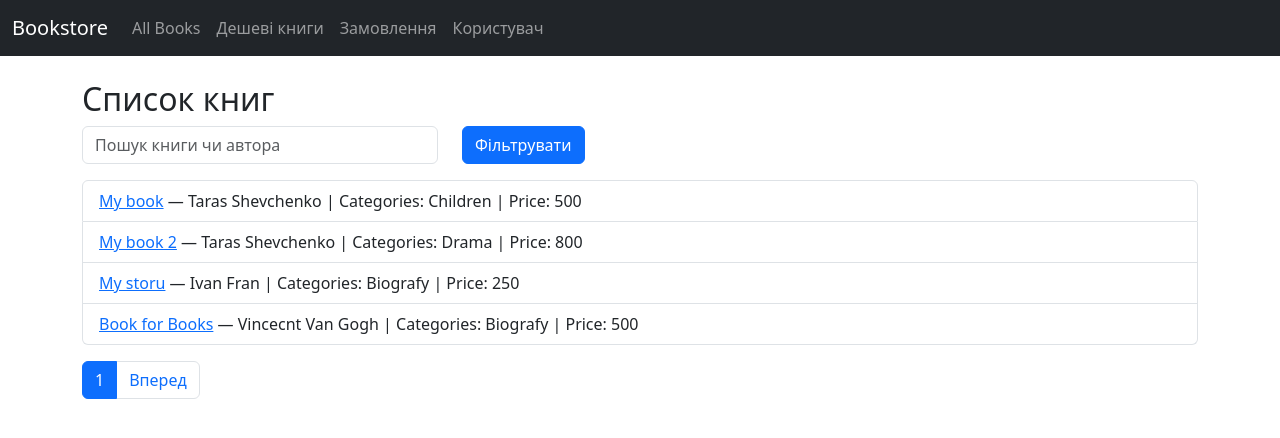
After one commit to MatyVic/HillelDjangoHW, a Django app: page /shop/ in a window 1280 px wide. The commit adds this page. Shown: the top 438 px of the page. Run offline with Django 5.2, Linux system fonts and the light colour scheme; data comes from the database, SQL or seed files in the repository; both versions use the stored data as it was after the commit.

Commit message:
Виконання ДЗ до уроку 14

```diff
--- a/bookstoreHW/urls.py
+++ b/bookstoreHW/urls.py
@@ -23,7 +23,6 @@ handler404 = 'bookstoreHW.views.error_404'
 handler403= 'bookstoreHW.views.error_403'
 
 urlpatterns = [
-    path("", include("shop.urls")),
     path('admin/', admin.site.urls),
     path("shop/", include("shop.urls")),
     path('order/', include("order.urls")),
--- a/order/urls.py
+++ b/order/urls.py
@@ -2,6 +2,8 @@ from django.urls import path
 
 from order.views import NewOrderView
 
+app_name = "order"
+
 urlpatterns = [
     path("new_order/", NewOrderView.as_view(), name="new_order"),
 ]
--- a/order/views.py
+++ b/order/views.py
@@ -1,3 +1,4 @@
+from django.contrib.auth.mixins import LoginRequiredMixin
 from django.http import HttpResponseRedirect
 from django.shortcuts import render
 from django.views import View
@@ -7,7 +8,7 @@ from order.form import NewOrderForm
 
 # Create your views here.
 
-class NewOrderView(View):
+class NewOrderView(LoginRequiredMixin, View):
 
     def get(self, request):
         order_form = NewOrderForm()
--- a/shop/urls.py
+++ b/shop/urls.py
@@ -1,14 +1,15 @@
 from django.urls import path
 from . import views
-from .views import AllBooksView, SpecificBookView, CreateFeedBackView, FeedBackUpdateView, DeleteFeedBackView
+from .views import AllBooksView, SpecificBookView, CreateFeedBackView, FeedBackUpdateView, DeleteFeedBackView,AllCheapBooksView
 
+app_name = "shop"
 urlpatterns = [
-    path("cheap-books/", views.get_cheap_books, name="cheap_books"),
+    path("cheap-books/", AllCheapBooksView.as_view(), name="cheap_books"),
     path("search-books/", views.search_books, name="search_books"),
     path("avg-price/", views.get_avg_price_per_category, name="avg_price"),
     path("books-by-year/", views.get_books_by_year, name="books_by_year"),
     path("count-books/", views.count_books_by_price, name="count_books"),
-    path("book/", AllBooksView.as_view(), name="book"),
+    path("", AllBooksView.as_view(), name="all_books"),
     path("book/<int:book_id>", SpecificBookView.as_view(), name="book"),
     path("book/<int:book_id>/feedback/", CreateFeedBackView.as_view(), name="new_feedback"),
     path("book/<int:book_id>/feedback/<int:pk>/", FeedBackUpdateView.as_view(), name="update_feedback"),
--- a/shop/views.py
+++ b/shop/views.py
@@ -15,16 +15,25 @@ class AllBooksView(ListView):
     model = Book
     template_name = "books.html"
     context_object_name = "books"
+    paginate_by = 4
 
     def get_absolute_url(self):
         return reverse('book', kwargs={'pk': self.kwargs["book_id"]})
 
     def get_queryset(self):
-        return Book.objects.prefetch_related("author", "category").all()
+        query = self.request.GET.get("q")
+        qs = Book.objects.prefetch_related("author", "category").all()
+        if query:
+            qs = qs.filter(Q(title__icontains=query) | Q(author__last_name__icontains=query))
+        return qs
 
-def get_cheap_books(request):
-    cheap_books = Book.objects.filter(price__lt=5)
-    return render(request, "my_template.html", {"books": cheap_books})
+class AllCheapBooksView(ListView):
+    model = Book
+    template_name = "books.html"
+    context_object_name = "books"
+
+    def get_queryset(self):
+        return Book.objects.filter(price__lt=500)
 
 class SpecificBookView(DetailView):
     model = Book
--- /dev/null
+++ b/templates/base.html
@@ -0,0 +1,26 @@
+<!DOCTYPE html>
+<html lang="en">
+<head>
+    <meta charset="UTF-8">
+    <title>{% block title %}Book Store{% endblock %}</title>
+    <link rel="stylesheet" href="https://cdn.jsdelivr.net/npm/bootstrap@5.3.0/dist/css/bootstrap.min.css">
+</head>
+<body>
+    <nav class="navbar navbar-expand-lg navbar-dark bg-dark">
+        <div class="container-fluid">
+            <a class="navbar-brand" href="{% url 'shop:all_books' %}">Bookstore</a>
+            <div class="collapse navbar-collapse">
+                <ul class="navbar-nav me-auto">
+                    <li class="nav-item"><a class="nav-link" href="{% url 'shop:all_books' %}">All Books</a></li>
+                    <li class="nav-item"><a class="nav-link" href="{% url 'shop:cheap_books' %}">Дешеві книги</a></li>
+                    <li class="nav-item"><a class="nav-link" href="{% url 'order:new_order' %}">Замовлення</a></li>
+                    <li class="nav-item"><a class="nav-link" href="{% url 'user:user_feedback' %}">Користувач</a></li>
+                </ul>
+            </div>
+        </div>
+    </nav>
+    <div class="container mt-4">
+        {% block content %}{% endblock %}
+    </div>
+</body>
+</html>
--- a/templates/books.html
+++ b/templates/books.html
@@ -1,31 +1,57 @@
-<!DOCTYPE html>
-<html lang="en">
-<head>
-    <meta charset="UTF-8">
-    <title>Books list</title>
-</head>
-<body>
-    <h2>Books List</h2>
+{% extends "base.html" %}
+{% block title %}Book list{% endblock %}
+{% block content %}
+<h2>Список книг</h2>
+
+<!-- Форма фільтрації -->
+<form method="get" class="mb-3">
+    <div class="row">
+        <div class="col-md-4">
+            <input type="text" name="q" class="form-control" placeholder="Пошук книги чи автора" value="{{ request.GET.q }}">
+        </div>
+        <div class="col-md-2">
+            <button type="submit" class="btn btn-primary">Фільтрувати</button>
+        </div>
+    </div>
+</form>
+
+<ul class="list-group">
     {% for book in books %}
-        <p>
-            <strong>{{ book.title }}</strong> —
-            Authors:
+        <li class="list-group-item">
+            <a href="{% url 'shop:book' book_id=book.id %}">{{ book.title }}</a>
+            —
+            <!-- Authors -->
             {% for author in book.author.all %}
                 {{ author }}{% if not forloop.last %}, {% endif %}
             {% empty %}
                 No authors
             {% endfor %}
+
+            <!-- Categories -->
             | Categories:
             {% for category in book.category.all %}
                 {{ category }}{% if not forloop.last %}, {% endif %}
             {% empty %}
                 No categories
             {% endfor %}
+
             | Price: {{ book.price }}
-            | <a href="{% url 'book' book.id %}">View</a>
-        </p>
+        </li>
     {% empty %}
-        <p>No books available.</p>
+        <li class="list-group-item">Немає книг</li>
     {% endfor %}
-</body>
-</html>
+</ul>
+
+<!-- Пагінація -->
+<nav>
+    <ul class="pagination mt-3">
+        {% if page_obj.has_previous %}
+            <li class="page-item"><a class="page-link" href="?page={{ page_obj.previous_page_number }}">Назад</a></li>
+        {% endif %}
+        <li class="page-item active"><span class="page-link">{{ page_obj.number }}</span></li>
+        {% if page_obj.has_next %}
+            <li class="page-item"><a class="page-link" href="?page={{ page_obj.next_page_number }}">Вперед</a></li>
+        {% endif %}
+    </ul>
+</nav>
+{% endblock %}
--- a/user_management/urls.py
+++ b/user_management/urls.py
@@ -1,6 +1,9 @@
+from django.urls import path
 
+from user_management.views import UserFeedBackView
 
+app_name = "user"
 
-
-
-urlpatterns = []
+urlpatterns = [
+    path('user_feedback/', UserFeedBackView.as_view(), name='user_feedback'),
+]
```
Also changed, not shown: templates/user_feedback.html (added, +14 -0 lines), user_management/views.py (+7 -0 lines), db.sqlite3.
